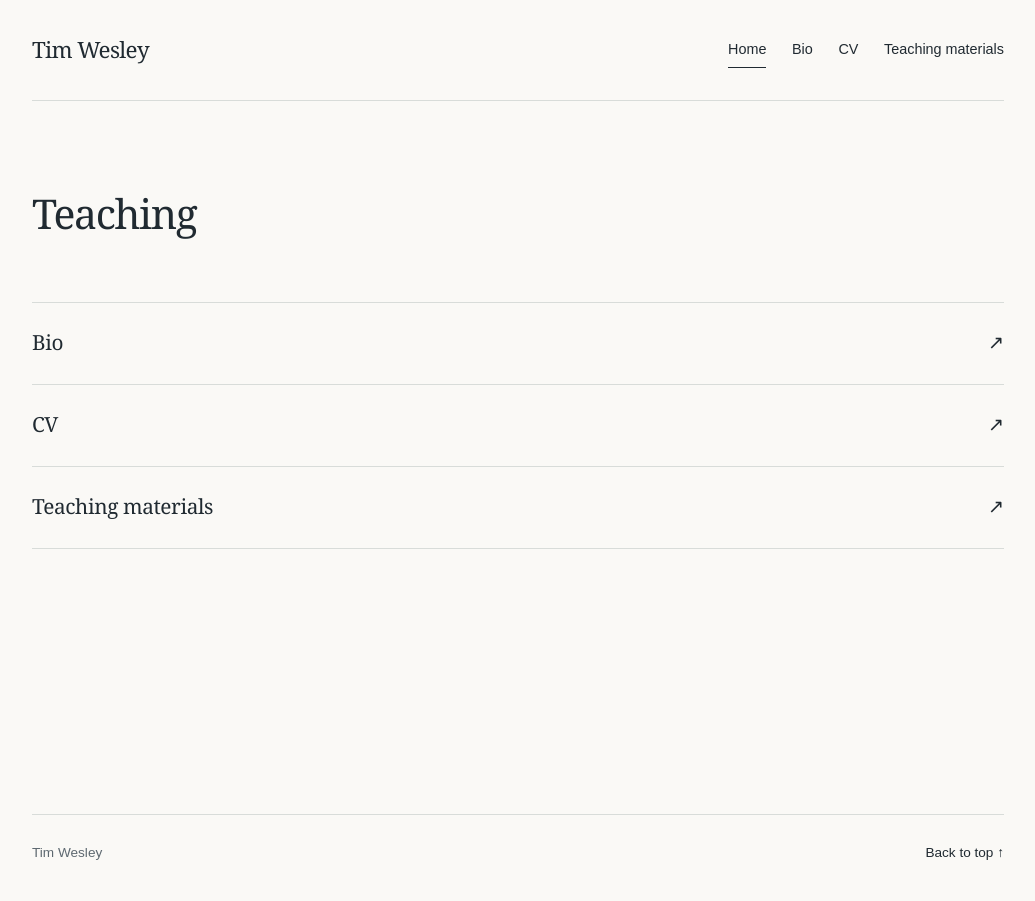
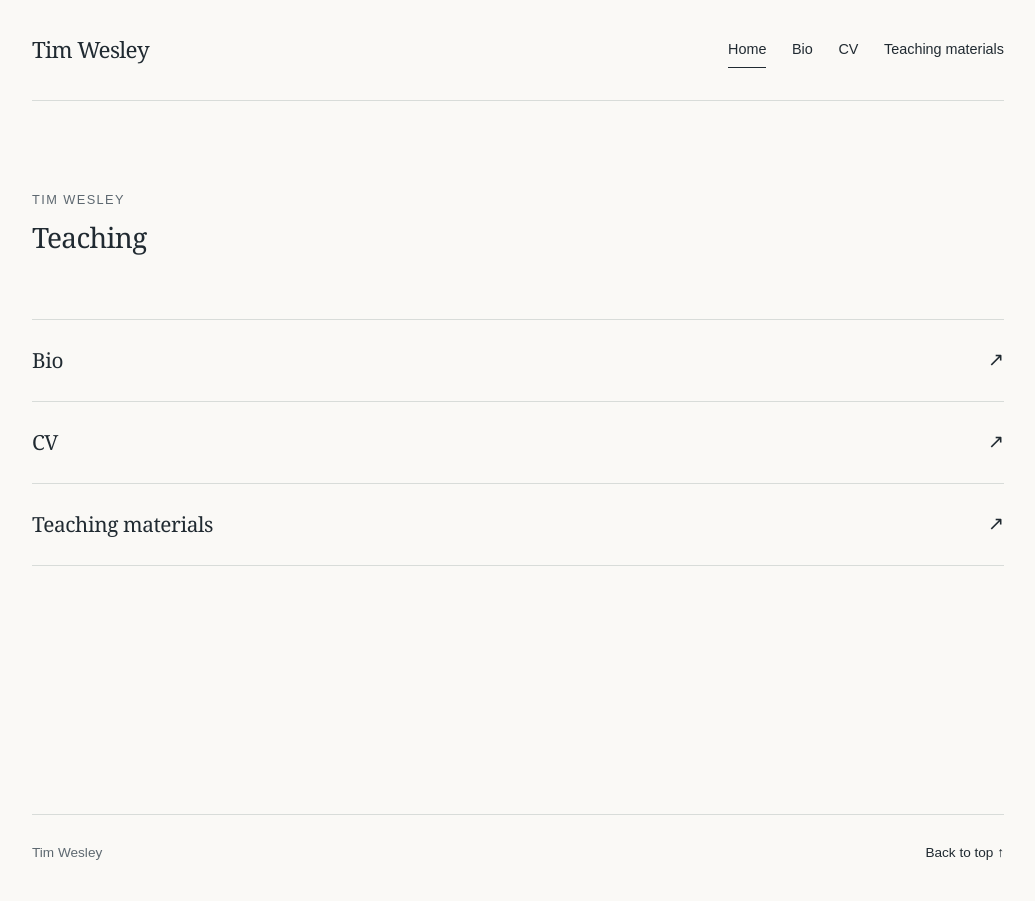
Before and after one commit to sprinklesurfing/sprinklesurfing.github.io, a Jekyll site: the page built from index.md, in a window 1280 px wide. Shown: the whole page, without its empty margins (122-1157 px from the left). Built offline with Jekyll 4.4.1, drawn with Linux system fonts in a browser that asks for light colours.

Commit message:
Restore page labels and reduce heading size

```diff
--- a/assets/site.css
+++ b/assets/site.css
@@ -14,7 +14,8 @@ a:focus-visible{outline:2px solid var(--focus);outline-offset:4px}
 .site-nav a:hover,.site-nav a[aria-current="page"]{border-color:var(--ink)}
 main{min-height:calc(100vh - 187px)}
 .home-intro{padding:clamp(3.5rem,7vw,6rem) 0 clamp(2.5rem,5vw,4rem)}
-.home-intro h1,.page-intro h1{margin:0;font-family:Georgia,'Times New Roman',serif;font-size:clamp(2rem,3.2vw,2.75rem);font-weight:400;line-height:1.15;letter-spacing:-.035em}
+.intro-label{margin:0 0 .65rem;color:var(--muted);font-size:.8rem;letter-spacing:.11em;text-transform:uppercase}
+.home-intro h1,.page-intro h1{margin:0;font-family:Georgia,'Times New Roman',serif;font-size:1.75rem;font-weight:400;line-height:1.2;letter-spacing:-.025em}
 .home-links{margin-bottom:clamp(4rem,7vw,6rem);border-top:1px solid var(--line)}
 .home-links a{display:flex;align-items:center;justify-content:space-between;gap:1.5rem;min-height:82px;padding:1rem 0;border-bottom:1px solid var(--line);text-decoration:none}
 .home-links a:hover .home-link-title{text-decoration:underline;text-underline-offset:.25em}
--- a/index.md
+++ b/index.md
@@ -6,6 +6,6 @@ status: ai-draft
 permalink: /
 ---
 
-<section class="home-intro" aria-labelledby="home-title"><h1 id="home-title">Teaching</h1></section>
+<section class="home-intro" aria-labelledby="home-title"><p class="intro-label">Tim Wesley</p><h1 id="home-title">Teaching</h1></section>
 
 <nav class="home-links" aria-label="Site sections"><a href="{{ '/bio/' | relative_url }}"><span class="home-link-title">Bio</span><span class="home-link-arrow" aria-hidden="true">↗</span></a><a href="{{ '/cv/' | relative_url }}"><span class="home-link-title">CV</span><span class="home-link-arrow" aria-hidden="true">↗</span></a><a href="{{ '/teaching/' | relative_url }}"><span class="home-link-title">Teaching materials</span><span class="home-link-arrow" aria-hidden="true">↗</span></a></nav>
```
Also changed, not shown: bio.md (+1 -1 lines), cv.md (+1 -1 lines), teaching.md (+1 -1 lines).
